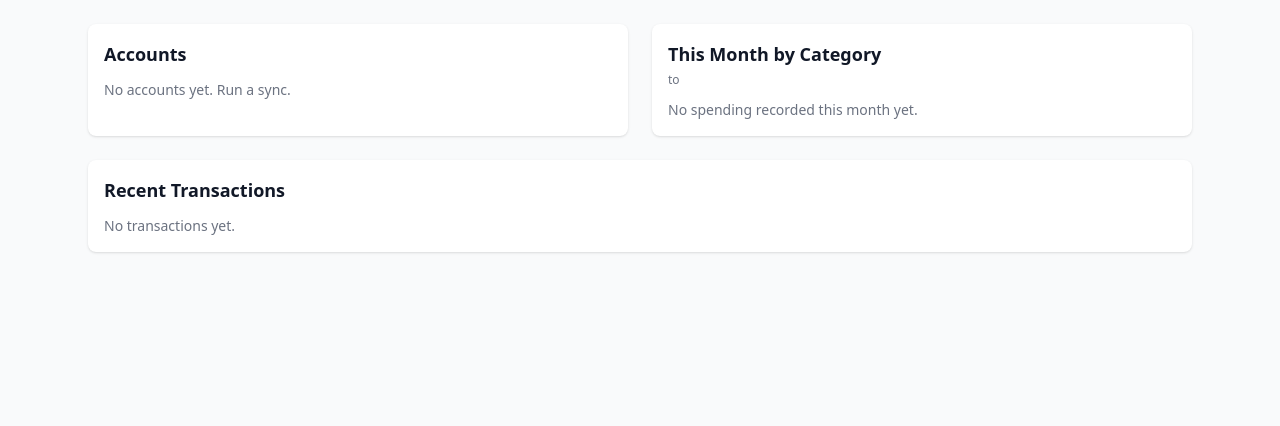
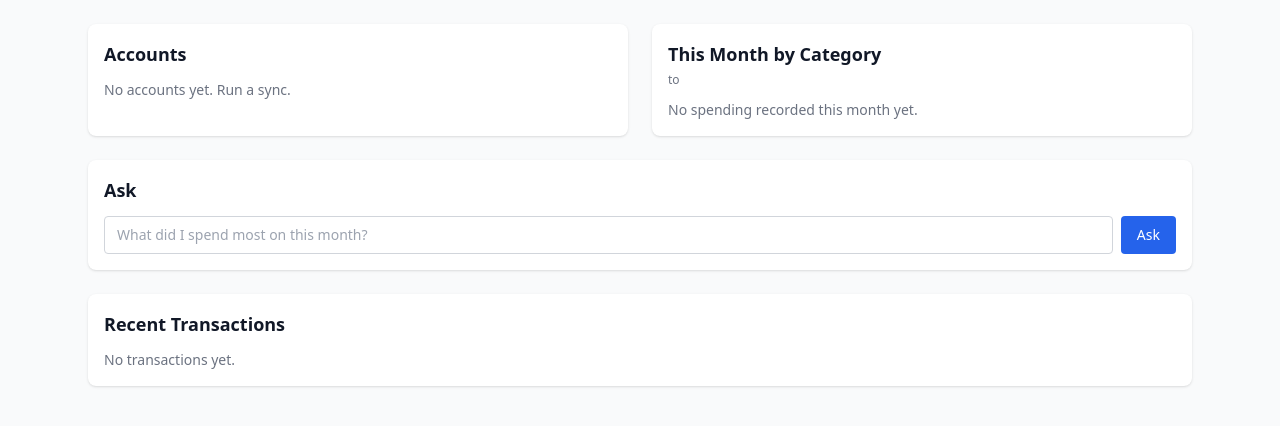
Before and after one commit to majedal01/homelab, a FastAPI app: template ynab_insights/app/templates/dashboard.html in a window 1280 px wide. Shown: the part 61-487 px from the top of the page. Run offline with FastAPI, Linux system fonts and the light colour scheme; the template is opened without the code that fills it, so the values that code supplies are empty; parts of the project's set-up code (start-up, migrations or seed data) failed here and were passed over; some libraries are stand-ins or nearby versions.

Commit message:
add ask form to dashboard with htmx wiring

```diff
--- a/ynab_insights/app/templates/base.html
+++ b/ynab_insights/app/templates/base.html
@@ -6,6 +6,11 @@
     <title>{% block title %}YNAB Insights{% endblock %}</title>
     <script src="https://cdn.tailwindcss.com"></script>
     <script src="https://unpkg.com/htmx.org@1.9.10"></script>
+    <style>
+        .htmx-indicator { display: none; }
+        .htmx-request .htmx-indicator { display: inline; }
+        .htmx-request.htmx-indicator { display: inline; }
+    </style>
 </head>
 <body class="bg-gray-50 text-gray-900">
     <header class="bg-white border-b border-gray-200">
--- a/ynab_insights/app/templates/dashboard.html
+++ b/ynab_insights/app/templates/dashboard.html
@@ -45,6 +45,29 @@
 </div>
 
 <section class="bg-white rounded-lg shadow p-4 mt-6">
+    <h2 class="text-lg font-semibold mb-3">Ask</h2>
+    <form class="flex gap-2"
+          hx-post="/_partials/ask"
+          hx-target="#ask-output"
+          hx-swap="innerHTML"
+          hx-indicator="#ask-spinner"
+          hx-disabled-elt="find button">
+        <input type="hidden" name="budget_id" value="{{ selected_budget_id }}">
+        <input type="text" name="question" required minlength="1" maxlength="1000"
+               placeholder="What did I spend most on this month?"
+               class="flex-1 border border-gray-300 rounded px-3 py-2 text-sm">
+        <button type="submit"
+                class="bg-blue-600 text-white text-sm px-4 py-2 rounded hover:bg-blue-700 disabled:opacity-50">
+            Ask
+        </button>
+    </form>
+    <div id="ask-spinner" class="htmx-indicator text-sm text-gray-500 mt-2">
+        Thinking...
+    </div>
+    <div id="ask-output"></div>
+</section>
+
+<section class="bg-white rounded-lg shadow p-4 mt-6">
     <h2 class="text-lg font-semibold mb-3">Recent Transactions</h2>
     {% if recent %}
     <div id="transactions">
```
